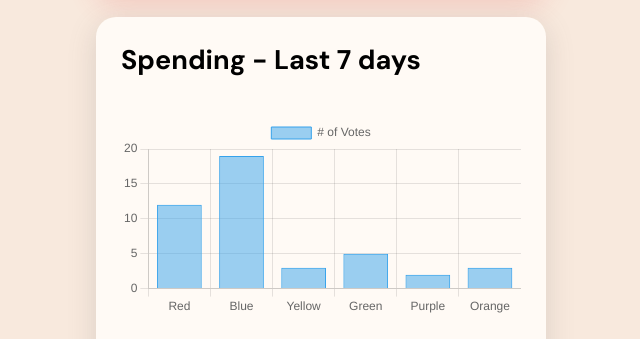
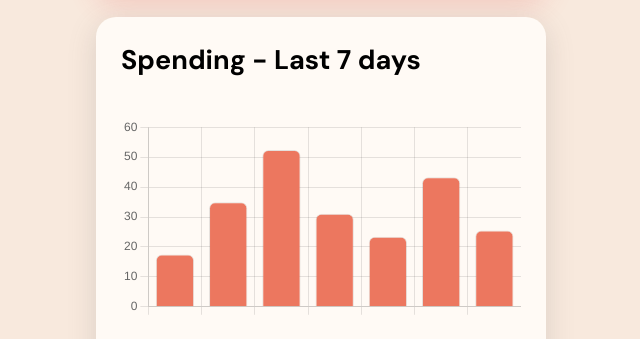
Before and after one commit to guiyee89/expenses-chart-component, a website built with Parcel: page index.html in a window 1280 px wide. Shown: the part 219-558 px from the top of the page, without its empty margins (319-959 px from the left). Built offline with nearby package versions, Linux system fonts and the light colour scheme.

Commit message:
finished

```diff
--- a/js/main.js
+++ b/js/main.js
@@ -1,22 +1,59 @@
+//Fetch de data from data.json
+fetch("data.json")
+    .then((response) => response.json())
+    .then((data) => {
+        createChart(data)
+    });
+//Create the function to desplay the cart.
+function createChart(data) {
 
+    //Extract the values from data.json
+    const labels = data.map((day) => {
+        return day.day
+    })
+    const values = data.map((amount) => {
+        return amount.amount
+    })
 
-const ctx = document.getElementById('myChart');
+    //Get the reference to the canvas element
+    const ctx = document.getElementById('myChart').getContext('2d');
 
-new Chart(ctx, {
+    //Create new chart using Chart.js
+    const myChart =   new Chart(ctx, {
           type: 'bar',
           data: {
-    labels: ['Red', 'Blue', 'Yellow', 'Green', 'Purple', 'Orange'],
+            labels: labels, //Use the labels array
             datasets: [{
-      label: '# of Votes',
-      data: [12, 19, 3, 5, 2, 3],
-      borderWidth: 1
+              borderRadius: 6,
+              data: values, //Use the values array
+              borderWidth: 1,
+              backgroundColor: "hsl(10, 79%, 65%)",
+              hoverBackgroundColor: "hsl(186, 34%, 60%)"
             }]
         },
         options: {
+            plugins: {
+                legend: {
+                    display: false
+                },
+                tooltip: {
+                    callbacks: {
+                        label: function(context) {
+                            return context.dataset.data[context.dataIndex];
+                        }
+                    }
+                }
+            },
             scales: {
                 y: {
                     beginAtZero: true
+                },
+                x: {
+                    ticks: {
+                        display: false
+                    }
                 }
             }
         }
     });
+}
--- a/sass/main.scss
+++ b/sass/main.scss
@@ -45,7 +45,7 @@ main{
 header{
     display: grid;
     grid-template-columns: 1fr 1fr;
-    width: 45rem;
+    width: clamp(35rem, 80% ,45rem);
 
     background-color: $color-primary-1;
     border-radius: 2rem;
@@ -71,7 +71,7 @@ header{
 }
 
 article{
-    width: 45rem;
+    width: clamp(35rem, 80% ,45rem);
     background-color: $color-neutral-4;
     border-radius: 2rem;
     padding: 2.5rem;
```
Also changed, not shown: package.json (added, +35 -0 lines), css/style.css. Lines whose indentation alone changed are shown as unchanged.
